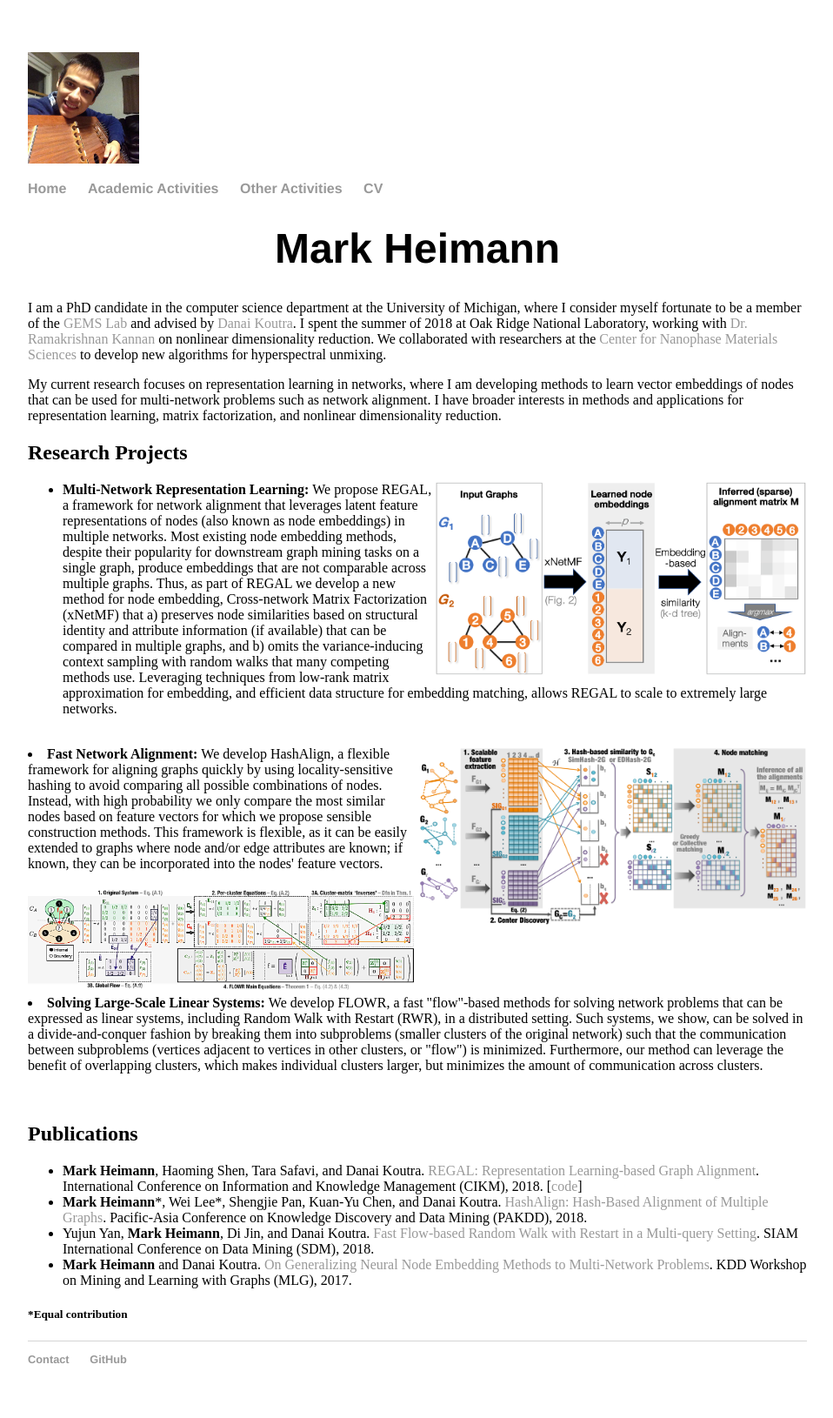
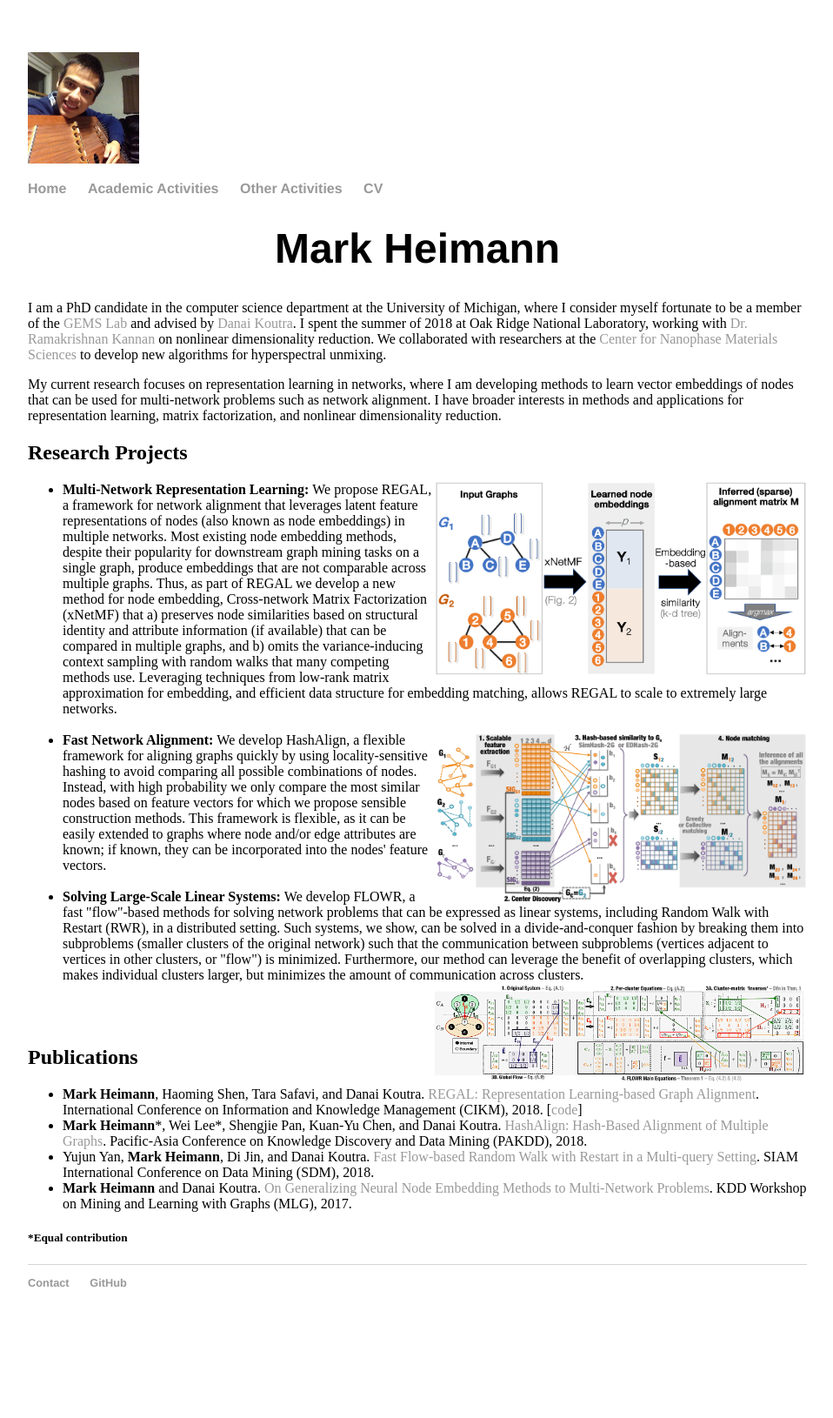
Before and after one commit to markheimann/markheimann.github.io, a Jekyll site: the page built from index.html, in a window 1280 px wide. Shown: the whole page at 87% size, without its empty margins (160-1118 px from the left). Built offline with Jekyll 4.4.1, drawn with Linux system fonts in a browser that asks for light colours; after the commit the page ends 1542 px from its top, so only the background shows below that.

Commit message:
img size

```diff
--- a/index.html
+++ b/index.html
@@ -15,8 +15,9 @@ title: Mark Heimann
 </div><!-- /.blurb -->
 
 <h2>Research Projects</h2>
+<ul>
 <div class="blurb">
-<ul>
+
   <img src="assets/project_figs/REGAL.png" class = "project_figs" align = "right">
   <li><b>Multi-Network Representation Learning: </b> We propose REGAL, a framework for network alignment that leverages latent feature representations of nodes (also known as node embeddings) in multiple networks.  Most existing node embedding methods, despite their popularity for downstream graph mining tasks on a single graph, produce embeddings that are not comparable across multiple graphs.  Thus, as part of REGAL we develop a new method for node embedding, Cross-network Matrix Factorization (xNetMF) that a) preserves node similarities based on structural identity and attribute information (if available) that can be compared in multiple graphs, and b) omits the variance-inducing context sampling with random walks that many competing methods use.  Leveraging techniques from low-rank matrix approximation for embedding, and efficient data structure for embedding matching, allows REGAL to scale to extremely large networks.
     <BR clear="left">
@@ -36,10 +37,9 @@ title: Mark Heimann
 &nbsp;
 <BR clear="left">
 <div class="blurb">
-  <img src="assets/project_figs/FLOWR.png" class = "project_figs" align = "right">
-  <li><b>Solving Large-Scale Linear Systems: </b> We develop FLOWR, a fast "flow"-based methods for solving network problems that can be expressed as linear systems, including Random Walk with Restart (RWR), in a distributed setting.  Such systems, we show, can be solved in a divide-and-conquer fashion by breaking them into subproblems (smaller clusters of the original network) such that the communication between subproblems (vertices adjacent to vertices in other clusters, or "flow") is minimized.  Furthermore, our method can leverage the benefit of overlapping clusters, which makes individual clusters larger, but minimizes the amount of communication across clusters.
+  <li><b>Solving Large-Scale Linear Systems: </b> We develop FLOWR, a fast "flow"-based methods for solving network problems that can be expressed as linear systems, including Random Walk with Restart (RWR), in a distributed setting.  Such systems, we show, can be solved in a divide-and-conquer fashion by breaking them into subproblems (smaller clusters of the original network) such that the communication between subproblems (vertices adjacent to vertices in other clusters, or "flow") is minimized.  Furthermore, our method can leverage the benefit of overlapping clusters, which makes individual clusters larger, but minimizes the amount of communication across clusters. <img src="assets/project_figs/FLOWR.png" class = "project_figs" align = "right">
+</div>
 </ul>
-</div>
 <BR clear="left">
 
 &nbsp;
```
